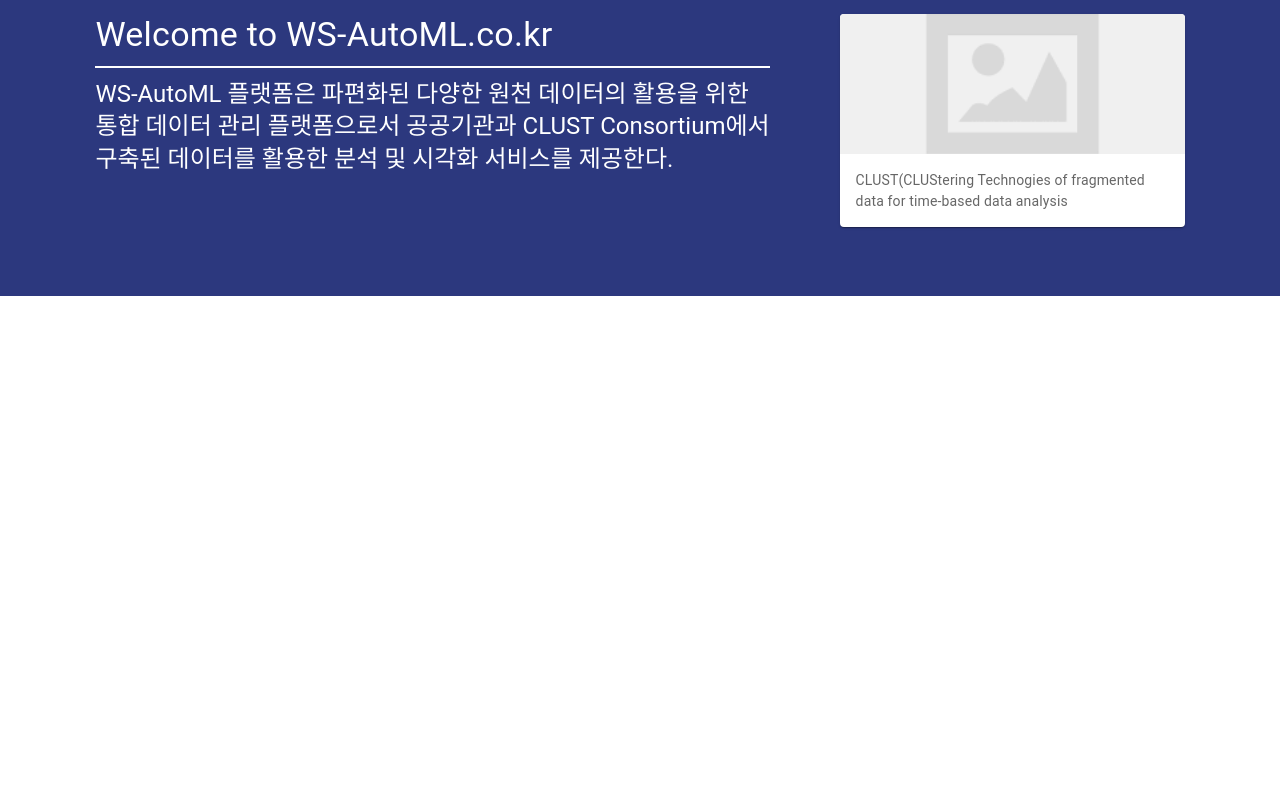
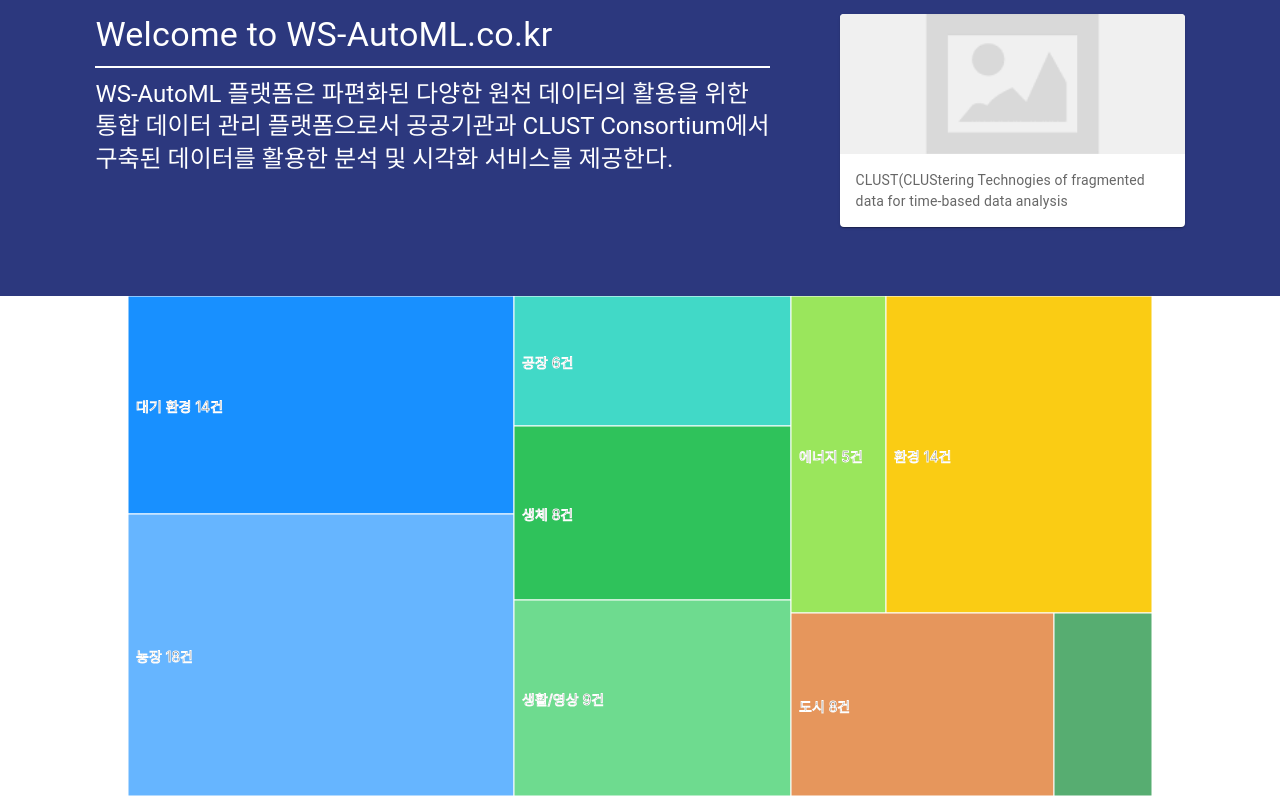
Before and after one commit to ClustProject/WSAutoMLMainWeb, a React (Create React App) app in the folder user-web/: page / in a window 1280 px wide. Shown: the part 207-1007 px from the top of the page. Before the commit the page ends 800 px from the top, so only its background shows below. Built offline with nearby package versions, Linux system fonts and the light colour scheme.

Commit message:
feat: 컨텐츠 및 데이터 트리맵 추가
트리맵은 추후 2depth 까지 고려해야 합니다. 현재는 고정된 값의 1depth로만 이루어져 있습니다.

See Also:
- https://recharts.org/en-US/examples/CustomContentTreemap

```diff
--- a/user-web/src/components/containers/MainPageContainer.jsx
+++ b/user-web/src/components/containers/MainPageContainer.jsx
@@ -3,6 +3,7 @@
 import Header from "../presentational/header/Header";
 import MainAppBar from "../presentational/appbar/MainAppBar";
 import HomeBanner from "../presentational/banner/HomeBanner";
+import Content from "../presentational/content/Content";
 
 export default function MainPageContainer() {
   return (
@@ -10,6 +11,7 @@
       <Header/>
       <MainAppBar/>
       <HomeBanner/>
+      <Content/>
     </>
   );
 }
--- /dev/null
+++ b/user-web/src/components/presentational/content/Content.jsx
@@ -0,0 +1,22 @@
+import React from "react";
+
+import {Box} from "@mui/material";
+import DataTreeMap from "./DataTreeMap";
+
+export default function Content() {
+  return (
+    <>
+      <Box sx={{
+        display: 'flex',
+        justifyContent: "center"
+      }}>
+        <Box sx={{
+          width: "80%",
+          height: "500px",
+        }}>
+          <DataTreeMap/>
+        </Box>
+      </Box>
+    </>
+  )
+}
--- /dev/null
+++ b/user-web/src/components/presentational/content/DataTreeMap.jsx
@@ -0,0 +1,43 @@
+import React, {useEffect, useState} from "react";
+
+import {ResponsiveContainer, Treemap} from "recharts";
+
+/**
+ * API 연결 시 이러한 데이터를 받아오도록 수정해야 합니다.
+ */
+const mockData = [
+  {name: "대기 환경", size: 14},
+  {name: "농장", size: 18},
+  {name: "공장", size: 6},
+  {name: "생체", size: 8},
+  {name: "생활/영상", size: 9},
+  {name: "에너지", size: 5},
+  {name: "환경", size: 14},
+  {name: "도시", size: 8},
+  {name: "오픈데이터", size: 3}
+];
+
+export default function DataTreeMap() {
+  const [data, setData] = useState([]);
+
+  useEffect(() => {
+    setData(mockData)
+  }, [])
+
+  return (
+    <ResponsiveContainer>
+      <Treemap
+        data={data.filter(it => it.size !== 0)
+          .map(it => {
+            return {
+              size: it.size,
+              name: `${it.name} ${it.size}건`,
+            }
+          })}
+        dataKey="size"
+        ratio={4 / 3}
+        stroke="#fff"
+      />
+    </ResponsiveContainer>
+  );
+}
```
